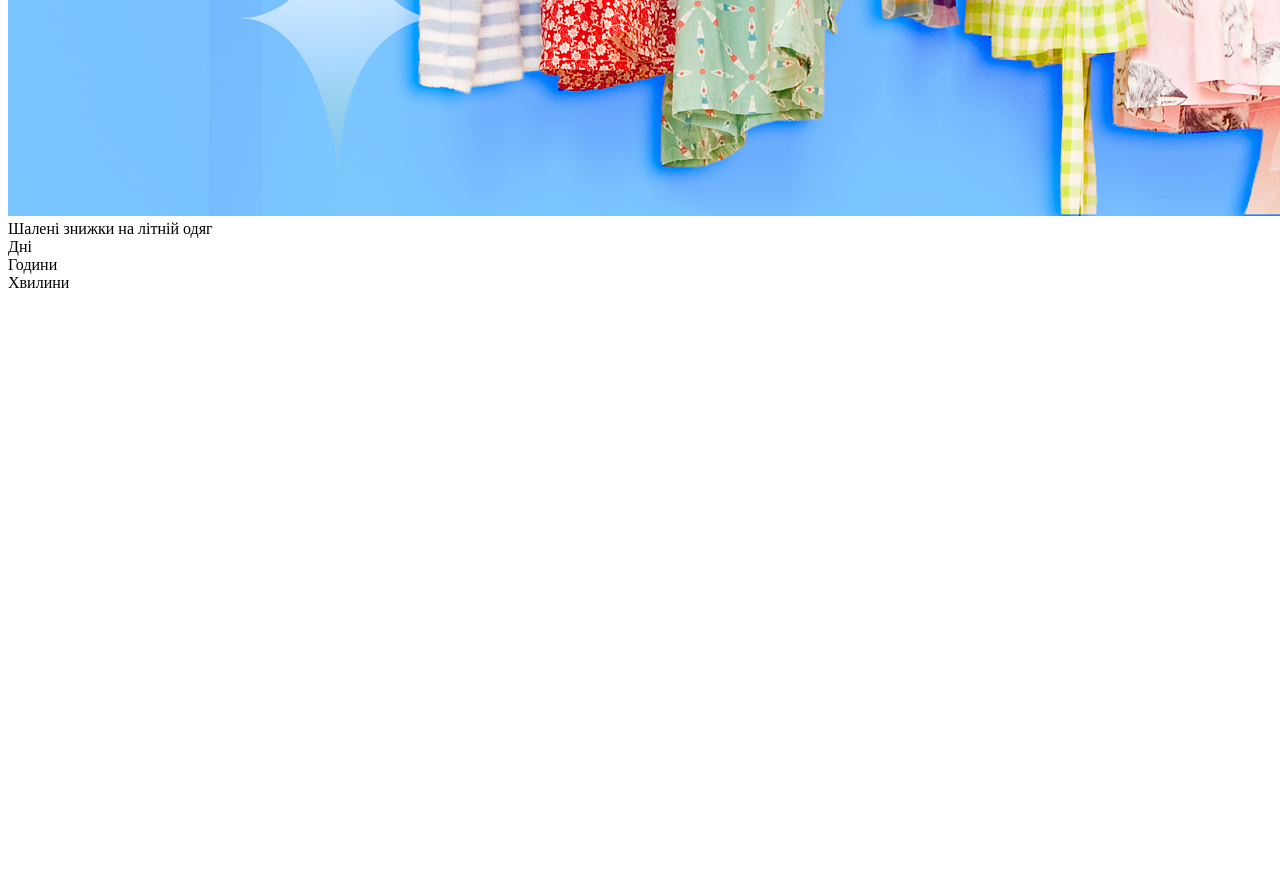
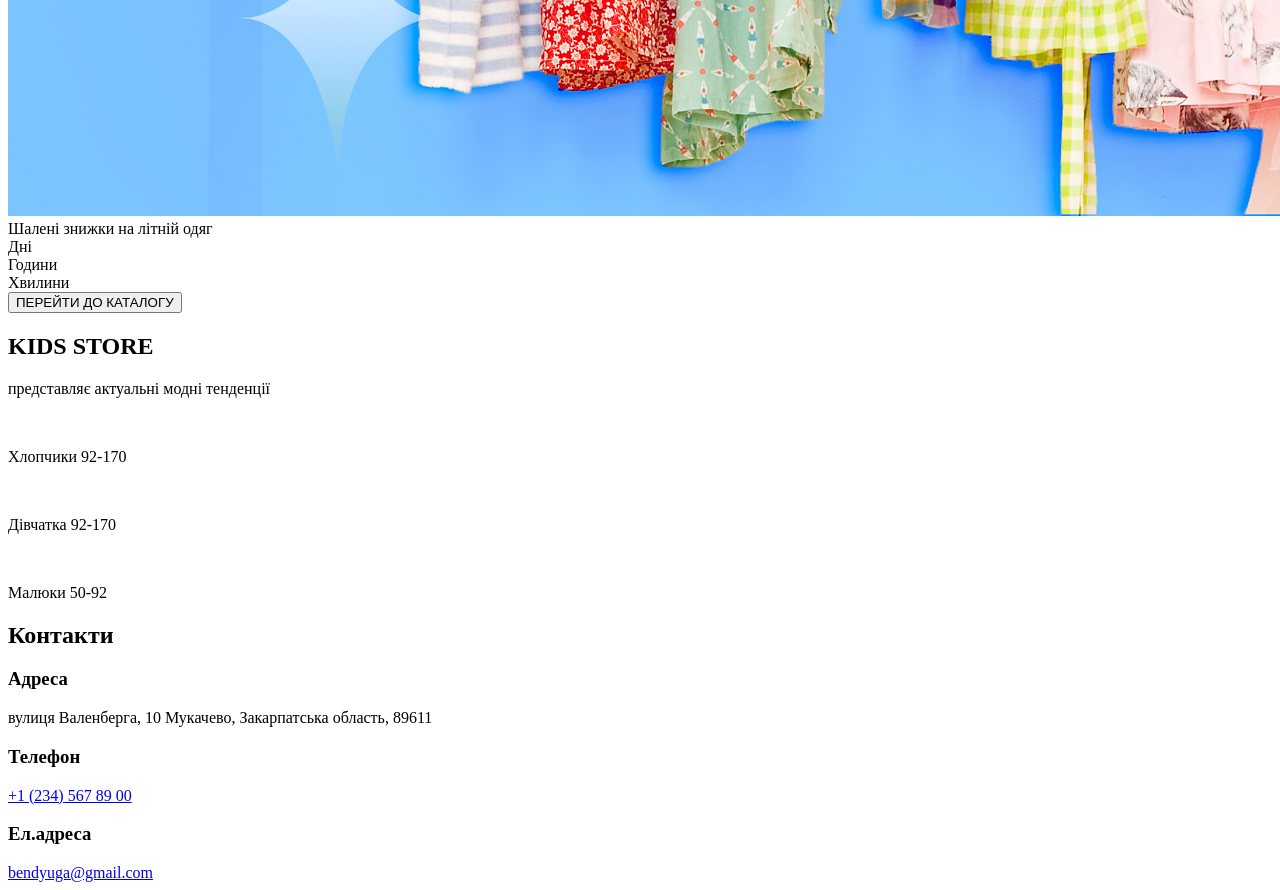
Before and after one commit to kopinalina/kidsstore, a plain HTML site: page index.html in a window 1280 px wide. Shown: the part 2052-2942 px from the top of the page. Before the commit the page ends 2352 px from the top, so only its background shows below. Drawn offline with Linux system fonts and the light colour scheme.

Commit message:
Update index.html

```diff
--- a/index.html
+++ b/index.html
@@ -47,6 +47,46 @@
                 <div class="hour">Години</div>
                 <div class="minute">Хвилини</div>
             </div>
+            <div class="catalog-button">
+                <button>ПЕРЕЙТИ ДО КАТАЛОГУ</button>
+            </div>
+        </section>
+        <section>
+            <div class="main-categories">
+                <h2 class="title">KIDS STORE</h2>
+                <p>представляє актуальні модні тенденції</p>
+            </div>
+            <div class="images-container">
+                <div class="image">
+                    <img src="">
+                    <p>Хлопчики 92-170</p>
+                </div>
+                <div class="image">
+                    <img src="">
+                    <p>Дівчатка 92-170</p>
+                </div>
+                <div class="image">
+                    <img src="">
+                    <p>Малюки 50-92</p>
+                </div>
+            </div>
+        </section>
+        <section>
+            <h2>Контакти</h2>
+            <div class="map">
+
+            </div>
+            <div class="contact-container">
+                <h3>Адреса</h3>
+                <p>вулиця Валенберга, 10 Мукачево, Закарпатська область, 89611
+                </p>
+                <h3>Телефон</h3>
+                <a href="tel: +12345678900">+1 (234) 567 89 00</a>
+                <h3>Ел.адреса</h3>
+                <a href="mailto: bendyuga@gmail.com">bendyuga@gmail.com</a>
+            </div>
+
+        </section>
         </main>
 
 </body>
```
